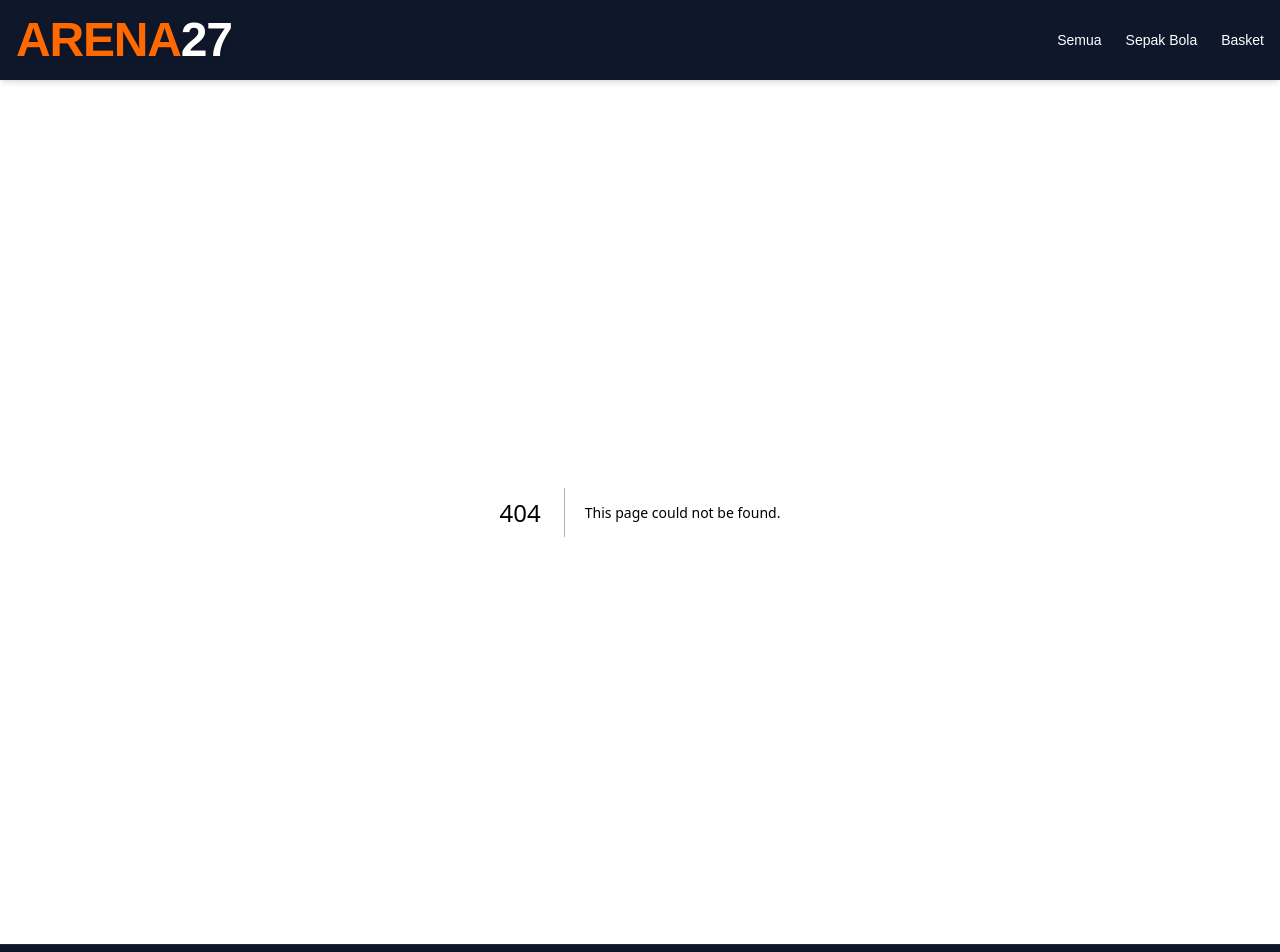
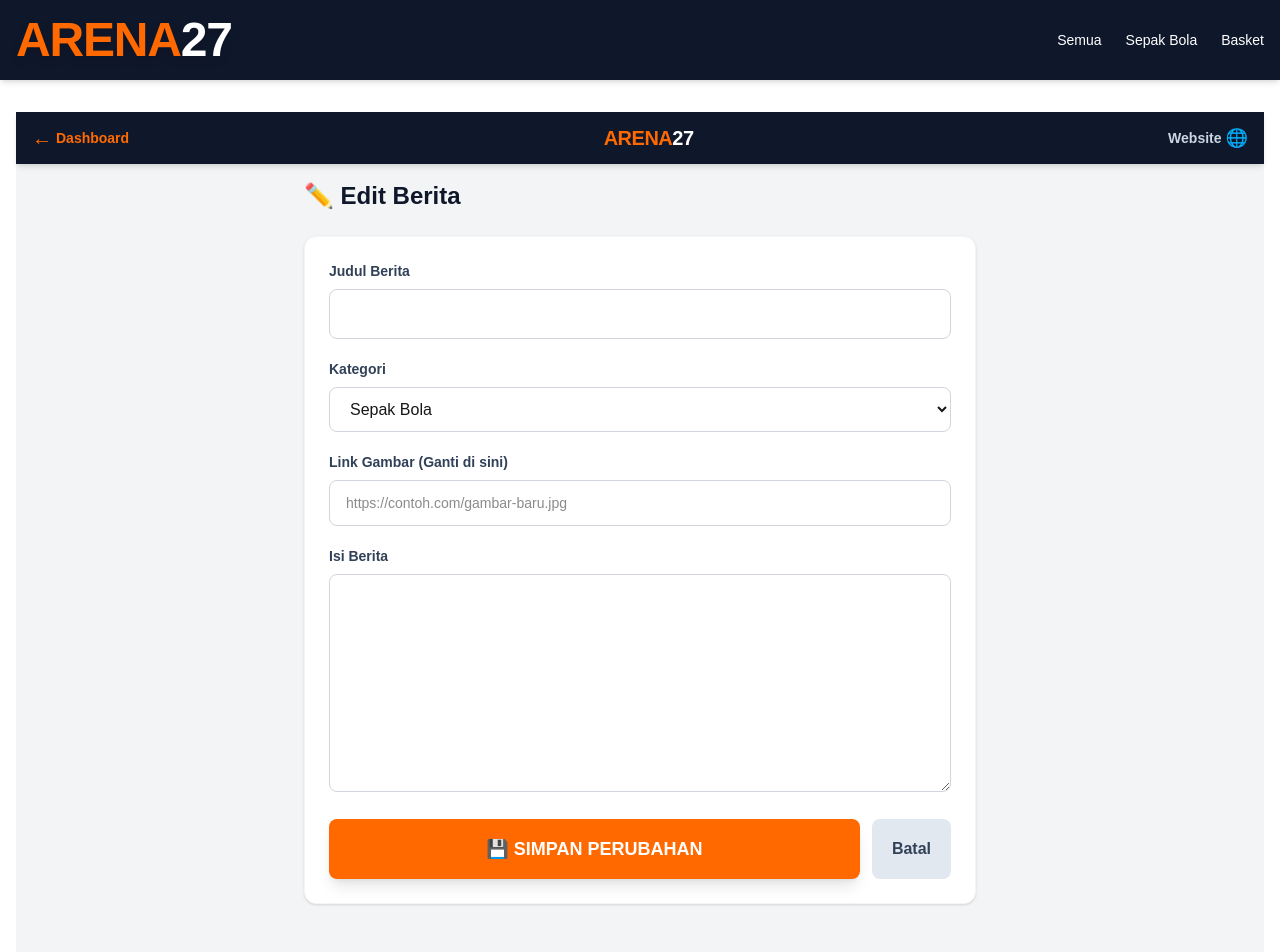
Before and after one commit to cakrawala27/arena27, a Next.js app: page /admin/articles/edit/1 in a window 1280 px wide. Before the commit this address had no page. Shown: the top 952 px of the page. Built offline with nearby package versions, Linux system fonts and the light colour scheme.

Commit message:
fix: recreate [id] routes using .NET file writes (bypass PowerShell wildcard)

```diff
--- /dev/null
+++ b/src/app/admin/articles/edit/[id]/page.tsx
@@ -0,0 +1,82 @@
+'use client';
+
+import { useState, useEffect } from 'react';
+import { useParams, useRouter } from 'next/navigation';
+import Link from 'next/link';
+
+const CATEGORIES = ['Sepak Bola', 'Sport', 'Basket', 'Badminton', 'Tinju', 'Esports', 'Publik Arena'];
+
+export default function EditArticlePage() {
+  const params: any = useParams();
+  const id = params ? String(params.id) : '';
+  const router = useRouter();
+  const [loaded, setLoaded] = useState(false);
+  const [title, setTitle] = useState('');
+  const [category, setCategory] = useState('Sepak Bola');
+  const [imageUrl, setImageUrl] = useState('');
+  const [content, setContent] = useState('');
+
+  useEffect(() => {
+    try {
+      const stored = localStorage.getItem('arena27_articles');
+      if (stored) {
+        const found = JSON.parse(stored).find((a: any) => String(a.id) === id);
+        if (found) {
+          setTitle(found.title || '');
+          setCategory(found.category || 'Sepak Bola');
+          setImageUrl(found.image || '');
+          setContent(found.content || '');
+        }
+      }
+    } catch (e) {}
+    setLoaded(true);
+  }, [id]);
+
+  const handleSave = (e: any) => {
+    e.preventDefault();
+    const list = JSON.parse(localStorage.getItem('arena27_articles') || '[]');
+    const idx = list.findIndex((a: any) => String(a.id) === id);
+    if (idx === -1) { alert('Berita tidak ditemukan!'); return; }
+    list[idx] = { ...list[idx], title, category, image: imageUrl.trim() || list[idx].image, content };
+    localStorage.setItem('arena27_articles', JSON.stringify(list));
+    alert('✅ Perubahan berhasil disimpan!');
+    router.push('/admin/articles');
+  };
+
+  if (!loaded) return <div className="p-10 text-center text-slate-500">Memuat data...</div>;
+
+  return (
+    <div className="max-w-2xl mx-auto">
+      <h1 className="text-2xl font-black text-slate-900 mb-6">✏️ Edit Berita</h1>
+      <form onSubmit={handleSave} className="bg-white rounded-xl shadow-sm p-6 space-y-5 border border-gray-100">
+        <div>
+          <label className="block text-sm font-bold text-slate-700 mb-2">Judul Berita</label>
+          <input type="text" required value={title} onChange={(e) => setTitle(e.target.value)} className="w-full px-4 py-3 border border-gray-300 rounded-lg focus:ring-2 focus:ring-orange-500 outline-none" />
+        </div>
+        <div>
+          <label className="block text-sm font-bold text-slate-700 mb-2">Kategori</label>
+          <select value={category} onChange={(e) => setCategory(e.target.value)} className="w-full px-4 py-3 border border-gray-300 rounded-lg focus:ring-2 focus:ring-orange-500 outline-none bg-white">
+            {CATEGORIES.map((c) => <option key={c}>{c}</option>)}
+          </select>
+        </div>
+        <div>
+          <label className="block text-sm font-bold text-slate-700 mb-2">Link Gambar (Ganti di sini)</label>
+          <input type="url" value={imageUrl} onChange={(e) => setImageUrl(e.target.value)} placeholder="https://contoh.com/gambar-baru.jpg" className="w-full px-4 py-3 border border-gray-300 rounded-lg focus:ring-2 focus:ring-orange-500 outline-none text-sm" />
+          {imageUrl && <img src={imageUrl} alt="Preview" className="mt-3 h-32 w-full object-cover rounded-lg border border-gray-200" />}
+        </div>
+        <div>
+          <label className="block text-sm font-bold text-slate-700 mb-2">Isi Berita</label>
+          <textarea required value={content} onChange={(e) => setContent(e.target.value)} rows={8} className="w-full px-4 py-3 border border-gray-300 rounded-lg focus:ring-2 focus:ring-orange-500 outline-none resize-y" />
+        </div>
+        <div className="flex gap-3">
+          <button type="submit" className="flex-1 bg-orange-500 hover:bg-orange-600 text-white font-black py-4 rounded-lg shadow-lg transition active:scale-95 text-lg">
+            💾 SIMPAN PERUBAHAN
+          </button>
+          <Link href="/admin/articles" className="px-5 flex items-center justify-center bg-slate-200 text-slate-700 font-bold rounded-lg active:scale-95">
+            Batal
+          </Link>
+        </div>
+      </form>
+    </div>
+  );
+}
--- /dev/null
+++ b/src/app/artikel/[id]/page.tsx
@@ -0,0 +1,50 @@
+'use client';
+
+import { useState, useEffect } from 'react';
+import { useParams } from 'next/navigation';
+import Link from 'next/link';
+
+export default function ArticleDetailPage() {
+  const params: any = useParams();
+  const id = params ? String(params.id) : '';
+  const [article, setArticle] = useState<any>(null);
+  const [loaded, setLoaded] = useState(false);
+
+  useEffect(() => {
+    try {
+      const stored = localStorage.getItem('arena27_articles');
+      if (stored) {
+        const list = JSON.parse(stored);
+        const found = list.find((a: any) => String(a.id) === id);
+        setArticle(found || null);
+      }
+    } catch (e) {}
+    setLoaded(true);
+  }, [id]);
+
+  if (!loaded) return <div className="p-10 text-center text-slate-500">Memuat berita...</div>;
+
+  if (!article) {
+    return (
+      <div className="max-w-2xl mx-auto p-8 bg-white rounded-xl shadow-sm text-center">
+        <h1 className="text-xl font-black text-slate-900 mb-2">Berita tidak ditemukan 😕</h1>
+        <p className="text-slate-500 mb-4 text-sm">Berita ini tersimpan di perangkat penulisnya. Database online segera hadir!</p>
+        <Link href="/" className="text-orange-500 font-bold">← Kembali ke Beranda</Link>
+      </div>
+    );
+  }
+
+  return (
+    <article className="max-w-3xl mx-auto">
+      <img src={article.image} alt={article.title} className="w-full h-64 md:h-96 object-cover rounded-2xl shadow-lg mb-6" />
+      <span className="inline-block bg-orange-500 text-white text-xs font-bold px-3 py-1 rounded-full uppercase tracking-wide mb-3">{article.category}</span>
+      <h1 className="text-2xl md:text-4xl font-black text-slate-900 mb-4 leading-tight">{article.title}</h1>
+      <div className="whitespace-pre-line text-slate-700 text-base md:text-lg leading-relaxed bg-white p-6 rounded-xl shadow-sm border border-gray-100">
+        {article.content}
+      </div>
+      <div className="mt-6">
+        <Link href="/" className="text-orange-500 font-bold">← Kembali ke Beranda</Link>
+      </div>
+    </article>
+  );
+}
```
